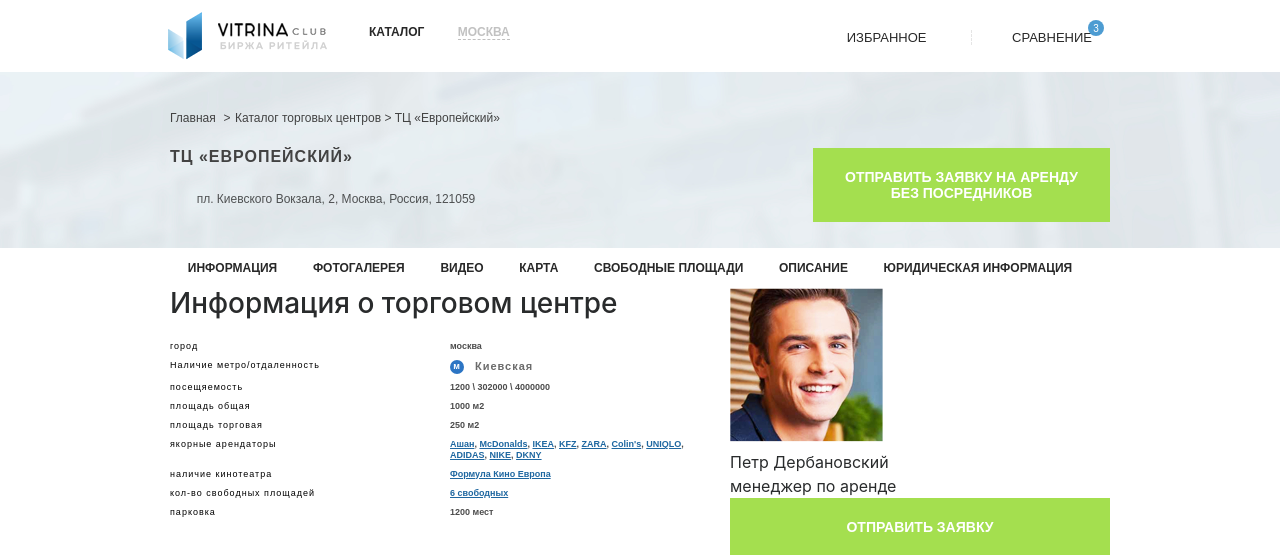
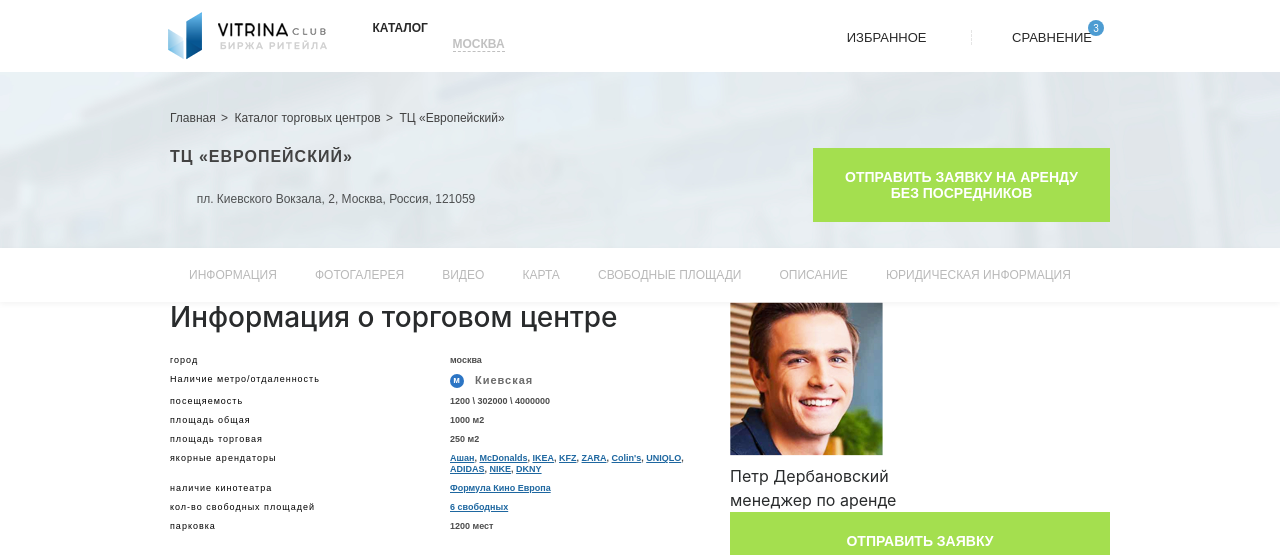
Before and after one commit to tagopen/vitrina, a web app: file app/product.html in a window 1280 px wide. Shown: the top 555 px of the page. Run offline with its HTML, style and script files only (its server is not run), Linux system fonts and the light colour scheme; some web fonts are replaced.

Commit message:
page product section navbar

```diff
--- a/app/css/style.css
+++ b/app/css/style.css
@@ -1639,10 +1639,6 @@
   padding: 0.75rem 0;
 }
 
-.navbar__row {
-  width: 100%;
-}
-
 .navbar-light .navbar-toggler {
   border-color: transparent;
 }
@@ -1667,11 +1663,12 @@
 }
 
 .nav-item {
+  width: 100%;
   text-align: center;
 }
 
 .dropdown--navbar {
-  padding: 0;
+  padding: 0.5em 1em;
   width: 100%;
 }
 
@@ -1802,6 +1799,9 @@
 }
 
 @media only screen and (min-width: 768px) {
+  .navbar__row {
+    width: 100%;
+  }
   .logo--inside {
     width: auto;
   }
@@ -2341,25 +2341,18 @@
 
 .breadcrumbs__item {
   position: relative;
-  display: inline;
-  padding-right: 1rem;
+  display: inline-block;
   font: 400 0.75rem/0.875rem "Muller", sans-serif;
   color: #424242;
   line-height: 0.125rem;
 }
 
-.breadcrumbs__item:before {
+.breadcrumbs__item:after {
   content: '\003e';
-  position: absolute;
-  display: block;
-  left: -0.5rem;
-  top: 50%;
-  -webkit-transform: translate(-50%, -50%);
-      -ms-transform: translate(-50%, -50%);
-          transform: translate(-50%, -50%);
-}
-
-.breadcrumbs__item:first-of-type:before {
+  margin: 0 0.125rem;
+}
+
+.breadcrumbs__item:last-of-type:after {
   content: none;
 }
 
@@ -3295,7 +3288,10 @@
 }
 
 .btn--green:hover, .btn--green:focus {
-  opacity: .7;
+  background-color: #fff;
+  color: #a4df4f;
+  -webkit-box-shadow: 0 0 0 0.25rem #a4df4f;
+          box-shadow: 0 0 0 0.25rem #a4df4f;
 }
 
 @media only screen and (min-width: 768px) {
@@ -3315,6 +3311,93 @@
     padding: 1.25rem 1.875rem;
     font-size: 0.875rem;
     line-height: 1rem;
+  }
+}
+
+/* ----------------------------------------------------- */
+/* S E C T I O N    N A V    C O N T E N T    S T Y L E  */
+/* ----------------------------------------------------- */
+.navbar--content {
+  background-color: #fff;
+  -webkit-box-shadow: 0 0.125rem 0.375rem rgba(0, 0, 0, 0.05);
+          box-shadow: 0 0.125rem 0.375rem rgba(0, 0, 0, 0.05);
+}
+
+.navbar-light .navbar-toggler--content {
+  margin-bottom: 1rem;
+  padding: 0.5rem 2rem;
+  width: 100%;
+  background: -webkit-gradient(linear, left bottom, left top, from(#ededed), to(white));
+  background: -webkit-linear-gradient(bottom, #ededed 0%, white 100%);
+  background: linear-gradient(to top, #ededed 0%, white 100%);
+  border: 0.063rem solid #b8bdc4;
+  -webkit-border-radius: 0;
+          border-radius: 0;
+  -webkit-box-shadow: 0.031rem 0.056rem 0.063rem rgba(0, 0, 0, 0.05);
+          box-shadow: 0.031rem 0.056rem 0.063rem rgba(0, 0, 0, 0.05);
+  font: 700 0.625rem/0.75rem "Muller", sans-serif;
+  color: #9aa1a4;
+  text-transform: uppercase;
+}
+
+.navbar-light .navbar-toggler--content:hover, .navbar-light .navbar-toggler--content:focus {
+  color: #9aa1a4;
+}
+
+.navbar-light .navbar-nav .nav-link--content {
+  padding: 0.5rem 1rem;
+  font: 400 0.75rem/0.875rem "Muller", sans-serif;
+  -webkit-transition: all .3s ease-out;
+  transition: all .3s ease-out;
+}
+
+.navbar-light .navbar-nav .nav-link--content:hover, .navbar-light .navbar-nav .nav-link--content:focus {
+  color: white;
+  background: #b9b9b9;
+}
+
+.navbar-toggler-icon--content {
+  margin-top: -0.1875rem;
+  margin-left: 0.5rem;
+}
+
+.nav-fill {
+  -webkit-align-content: stretch;
+      -ms-flex-line-pack: stretch;
+          align-content: stretch;
+  -webkit-box-align: center;
+  -webkit-align-items: center;
+      -ms-flex-align: center;
+          align-items: center;
+  -webkit-box-pack: center;
+  -webkit-justify-content: center;
+      -ms-flex-pack: center;
+          justify-content: center;
+}
+
+.nav-fill .nav-item {
+  width: auto;
+}
+
+@media only screen and (min-width: 768px) {
+  .navbar-light .navbar-nav .nav-link--content {
+    font-size: 0.5rem;
+    line-height: 0.75rem;
+    color: #b9b9b9;
+  }
+}
+
+@media only screen and (min-width: 992px) {
+  .navbar-light .navbar-nav .nav-link--content {
+    font-size: 0.75rem;
+    line-height: 0.875rem;
+  }
+}
+
+@media only screen and (min-width: 1344px) {
+  .navbar-light .navbar-nav .nav-link--content {
+    font-size: 0.938rem;
+    line-height: 1.063rem;
   }
 }
 
--- a/app/product.html
+++ b/app/product.html
@@ -89,7 +89,9 @@
             <ol class="breadcrumbs" aria-label="breadcrumb">
               <li class="breadcrumbs__item"><a class="breadcrumbs__link" href="#">Главная</a>
               </li>
-              <li class="breadcrumbs__item breadcrumbs__item--active">Каталог торговых центров > ТЦ «Европейский»
+              <li class="breadcrumbs__item"><a class="breadcrumbs__link" href="#">Каталог торговых центров</a>
+              </li>
+              <li class="breadcrumbs__item breadcrumbs__item--active">ТЦ «Европейский»
               </li>
             </ol>
           </div>
@@ -119,15 +121,15 @@
         </div>
       </div>
     </header>
-    <nav class="navbar navbar-toggleable-sm navbar-light">
+    <nav class="navbar navbar-toggleable-sm navbar-light navbar--content">
       <div class="container navbar__container">
         <div class="row justify-content-center navbar__row align-items-center">
           <div class="d-inline-flex pl-2 pr-2">
-            <button class="hidden-md-up navbar-toggler navbar-toggler--content" type="button" data-toggle="collapse" data-target="#navbarSeecond" aria-controls="navbarSeecond" aria-expanded="false" aria-label="Toggle navigation">Быстрый переход по разделам<span class="navbar-toggler-icon"></span></button>
+            <button class="hidden-md-up navbar-toggler navbar-toggler--content" type="button" data-toggle="collapse" data-target="#navbarSeecond" aria-controls="navbarSeecond" aria-expanded="false" aria-label="Toggle navigation">Быстрый переход по разделам<span class="navbar-toggler-icon navbar-toggler-icon--content"></span></button>
           </div>
           <div class="col-24">
             <div class="collapse navbar-collapse" id="navbarSeecond">
-              <ul class="navbar-nav nav-fill w-100 align-items-center">
+              <ul class="navbar-nav nav-fill w-100">
                 <li class="nav-item"><a class="nav-link nav-link--content nav-link--active" href="#">Информация<span class="sr-only">(current)</span></a></li>
                 <li class="nav-item"><a class="nav-link nav-link--content" href="#">Фотогалерея</a></li>
                 <li class="nav-item"><a class="nav-link nav-link--content" href="#">Видео</a></li>
--- a/app/sass/pages/_catalog.sass
+++ b/app/sass/pages/_catalog.sass
@@ -4,8 +4,6 @@
 +cm('bootstrap why you don\'t use bem?')
 .navbar
   padding: 0.75rem 0
-  &__row
-    width: 100%
 .navbar-light
   .navbar-toggler
     border-color: transparent
@@ -24,10 +22,11 @@
 .navbar-collapse
   width: 100%
 .nav-item
+  width: 100%
   text-align: center
 .dropdown
   &--navbar
-    padding: 0
+    padding: 0.5em 1em
     width: 100%
   &__toggle
     &--navbar
@@ -107,6 +106,9 @@
     &__container
       width: 100%
 +r(768)
+  .navbar
+    &__row
+      width: 100%
   .logo
     &--inside
       width: auto
@@ -476,20 +478,15 @@
   list-style: none
   &__item
     position: relative
-    display: inline
-    padding-right: 1rem
+    display: inline-block
     font: 400 0.75rem/0.875rem $main-font
     color: $breadcrumbs-color
     line-height: 0.125rem
-    &:before
+    &:after
       content: '\003e'
-      position: absolute
-      display: block
-      left: -0.5rem
-      top: 50%
-      transform: translate(-50%, -50%)
-    &:first-of-type
-      &:before
+      margin: 0 0.125rem
+    &:last-of-type
+      &:after
         content: none
   &__link
     color: inherit
--- a/app/sass/pages/_product.sass
+++ b/app/sass/pages/_product.sass
@@ -31,7 +31,9 @@
     transition: all .3s ease-out
     &:hover,
     &:focus
-      opacity: .7
+      background-color: $btn-green-bg-hover
+      color: $btn-green-color-hover
+      box-shadow: $btn-green-box-shadow-hover
 +r(768)
   .btn
    &--green
@@ -47,6 +49,70 @@
      padding: 1.25rem 1.875rem
      font-size: 0.875rem
      line-height: 1rem
++comment("section nav content style")
+.navbar
+  &--content
+    background-color: $navbar-content-bg
+    box-shadow: $navbar-content-box-shadow
+.navbar-light
+  .navbar-toggler
+    &--content
+      margin-bottom: 1rem
+      padding: 0.5rem 2rem
+      width: 100%
+      background: $navbar-toggler-content-bgi
+      border: 0.063rem solid $navbar-toggler-content-border
+      border-radius: 0
+      box-shadow: $navbar-toggler-content-shadow
+      font: 700 0.625rem/0.75rem $main-font
+      color: $navbar-toggler-content-color
+      text-transform: uppercase
+      &:hover,
+      &:focus
+        color: $navbar-toggler-content-color
+  .navbar-nav
+    .nav-link
+      &--content
+        padding: 0.5rem 1rem
+        font: 400 0.75rem/0.875rem $main-font
+        transition: all .3s ease-out
+        &:hover,
+        &:focus
+          color: $nav-content-link-color-hover
+          background: $nav-content-link-bg-hover
+.navbar-toggler-icon
+  &--content
+    margin-top: -0.1875rem
+    margin-left: 0.5rem
+.nav-fill
+  align-content: stretch
+  align-items: center
+  justify-content: center
+  .nav-item
+    width: auto
++r(768)
+  .navbar-light
+    .navbar-nav
+      .nav-link
+        &--content
+          font-size: 0.5rem
+          line-height: 0.75rem
+          color: $nav-content-link-color
++r(992)
+
+  .navbar-light
+    .navbar-nav
+      .nav-link
+        &--content
+          font-size: 0.75rem
+          line-height: 0.875rem
++r(1344)
+  .navbar-light
+    .navbar-nav
+      .nav-link
+        &--content
+          font-size: 0.938rem
+          line-height: 1.063rem
 +comment("section category style")
 .slider
   &__img
--- a/app/sass/utils/_varibles.sass
+++ b/app/sass/utils/_varibles.sass
@@ -51,6 +51,9 @@
 
 $btn-green-bg:                     #a4df4f
 $btn-green-color:                  #fff
+$btn-green-color-hover:            #a4df4f
+$btn-green-bg-hover:               #fff
+$btn-green-box-shadow-hover:       0 0 0 0.25rem #a4df4f
 
 $btn-submit-loading-bg:            linear-gradient(45deg, rgba(255, 255, 255, 0.15) 25%, transparent 25%, transparent 50%, rgba(255, 255, 255, 0.15) 50%, rgba(255, 255, 255, 0.15) 75%, transparent 75%, transparent)
 
@@ -269,3 +272,14 @@
 //== Street
 $street-color:                    rgba(0,0,0,.66)
 $street-icon-color:               rgba(0,0,0,.44)
+
+//== Navbar Content
+$navbar-content-bg:               #fff
+$navbar-content-box-shadow:       0 0.125rem 0.375rem rgba(0, 0, 0, 0.05)
+$navbar-toggler-content-bgi:      linear-gradient(to top, #ededed 0%, white 100%)
+$navbar-toggler-content-border:   #b8bdc4
+$navbar-toggler-content-shadow:   0.031rem 0.056rem 0.063rem rgba(0, 0, 0, 0.05)
+$navbar-toggler-content-color:    #9aa1a4
+$nav-content-link-color:          #b9b9b9
+$nav-content-link-color-hover:    $nav-content-link-color * $hover-ratio
+$nav-content-link-bg-hover:       #b9b9b9
--- a/app/views/components/_nav-second.pug
+++ b/app/views/components/_nav-second.pug
@@ -1,12 +1,12 @@
-nav.navbar.navbar-toggleable-sm.navbar-light
+nav.navbar.navbar-toggleable-sm.navbar-light.navbar--content
   .container.navbar__container
     .row.justify-content-center.navbar__row.align-items-center
       .d-inline-flex.pl-2.pr-2
         button.hidden-md-up.navbar-toggler.navbar-toggler--content(type='button', data-toggle='collapse', data-target='#navbarSeecond', aria-controls='navbarSeecond', aria-expanded='false', aria-label='Toggle navigation')!= page.navCategory.toggle
-          span.navbar-toggler-icon
+          span.navbar-toggler-icon.navbar-toggler-icon--content
       .col-24
         #navbarSeecond.collapse.navbar-collapse
-          ul.navbar-nav.nav-fill.w-100.align-items-center
+          ul.navbar-nav.nav-fill.w-100
             if (page.navCategory)
               each item, i in page.navCategory.links
                 li.nav-item
--- a/app/views/utils/_variables.pug
+++ b/app/views/utils/_variables.pug
@@ -1196,7 +1196,11 @@
             href: "#"
           },
           {
-            name: "Каталог торговых центров > ТЦ «Европейский»",
+            name: "Каталог торговых центров",
+            href: "#"
+          },
+          {
+            name: "ТЦ «Европейский»",
             href: "#"
           },
         ],
```
